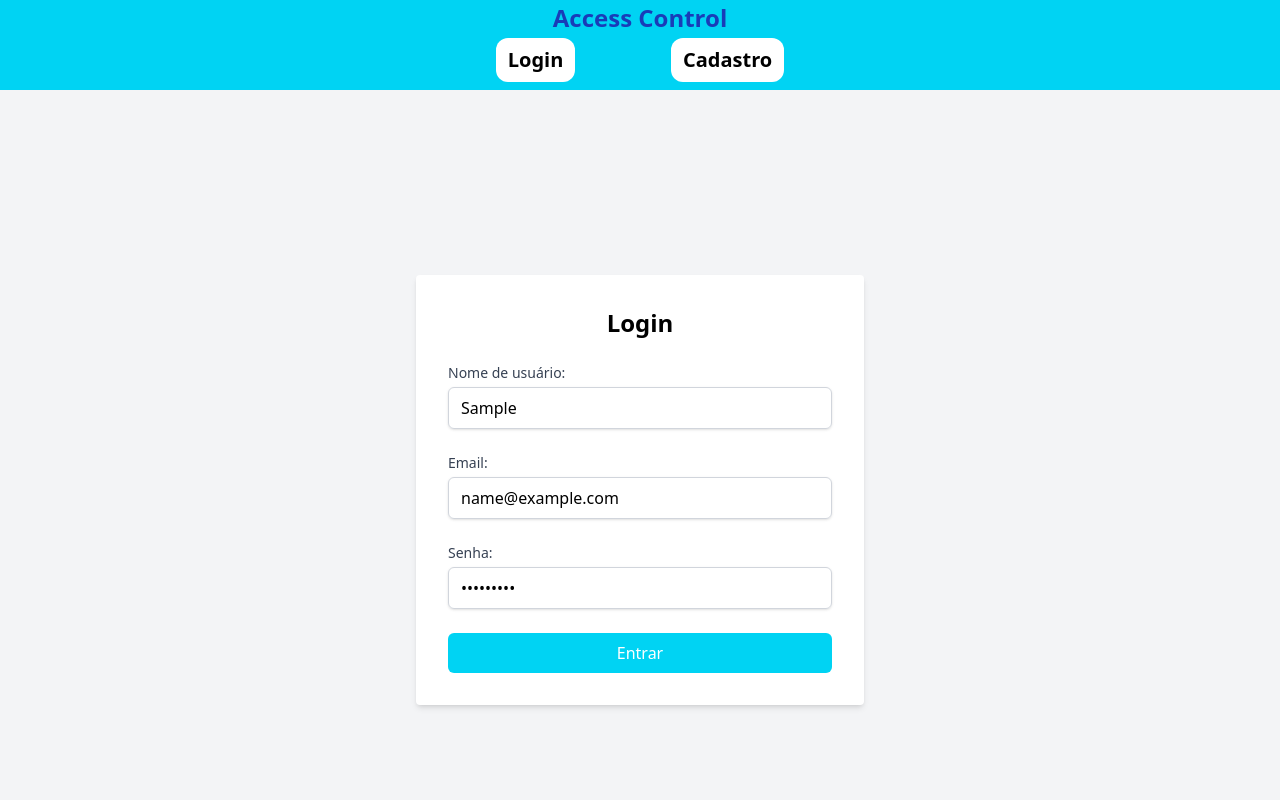
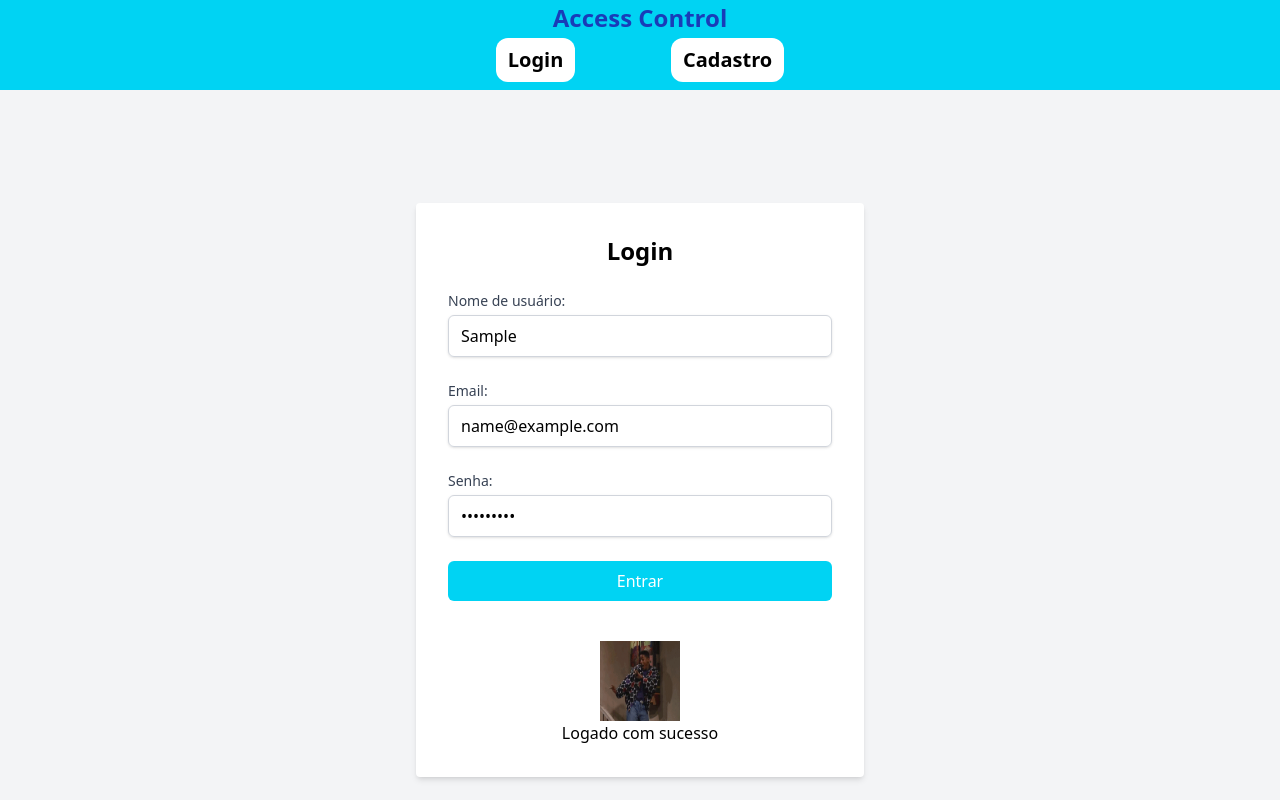
Before and after one commit to cp-05-frontend-1tdspj-2025/access-control-cp, a React (Vite) app in the folder access-control-cp/: page /login in a window 1280 px wide. Both pictures are taken after typing "Sample", "name@example.com", "Sample123" into the empty fields and a click on the button "Entrar". Shown: the top 800 px of the page. Built offline with nearby package versions, Linux system fonts and the light colour scheme.

Commit message:
Inseesão de gif para login de erro e sucesso, com criação de erro para logica de sucesso e erro

```diff
--- a/access-control-cp/src/routes/Login/Login.tsx
+++ b/access-control-cp/src/routes/Login/Login.tsx
@@ -1,14 +1,31 @@
 import { useForm } from 'react-hook-form';
 import type { FormDataLogin } from "../../types/tipoLogin";
+import React, { useState } from 'react';
+import Gifsucesso from '../../img/aceito.gif'
+import Giferro from '../../img/erro.gif'
+
+
 
 export default function Login(){
 
     document.title = "Login";
 
-     const { register, handleSubmit, formState: { errors } } = useForm<FormDataLogin>();
+    const [loginError, setLoginError] = useState(false);
+    const [loginSuccess, setLoginSuccess] = useState(false);
+
+    const { register, handleSubmit, formState: { errors } } = useForm<FormDataLogin>();
 
     const onSubmit = (data: FormDataLogin) => {
-    console.log('Dados do formulário:', data);
+    console.log('Dados do formulário:', data)
+    const isLoginValid = true;
+
+    if(!isLoginValid) {
+      setLoginError(true);
+      setLoginSuccess(false);
+    } else {
+      setLoginError(false);
+      setLoginSuccess(true);
+    }
 
 };
 
@@ -71,6 +88,19 @@ export default function Login(){
 
         <button type="submit" className="w-full bg-cyan-400 text-white py-2 px-4 rounded-md hover:bg-blue-800 transition-colors">Entrar</button>
 
+          {loginError && (
+          <div className="mt-4 flex justify-center flex-col w-full items-center">
+            <img src={Giferro} alt="Imagem do Will smith sem saber quem voce é " className="w-20 h-20" />
+            <p>Erro ao efetuar o login</p>
+          </div>
+          )}
+
+          {loginSuccess && (
+          <div className="mt-4 flex justify-center flex-col w-full items-center">
+            <img src={Gifsucesso} alt="Imagem Will smith comemorando o seu acesso " className="w-20 h-20" />
+            <p>Logado com sucesso</p>
+          </div>
+          )}
       </form>
       </div>
     </main>
```
Also changed, not shown: access-control-cp/src/img/Aceito.gif (added), access-control-cp/src/img/Erro.gif (added).
